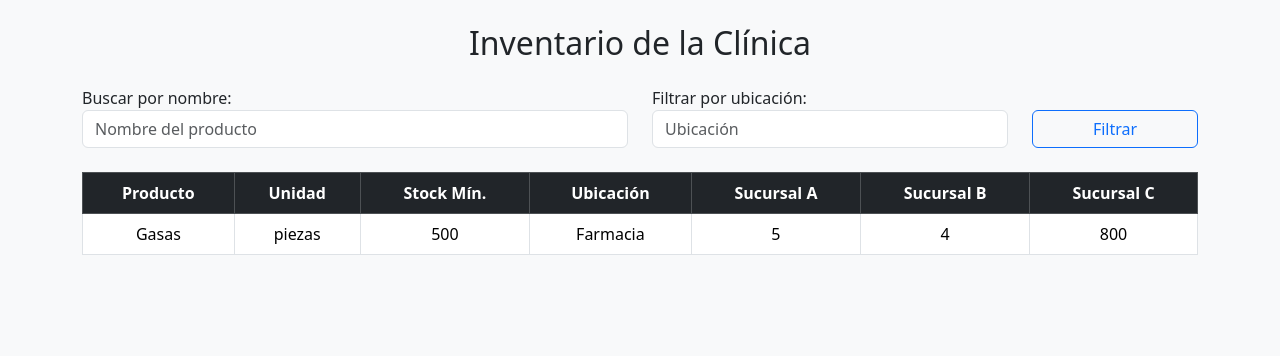
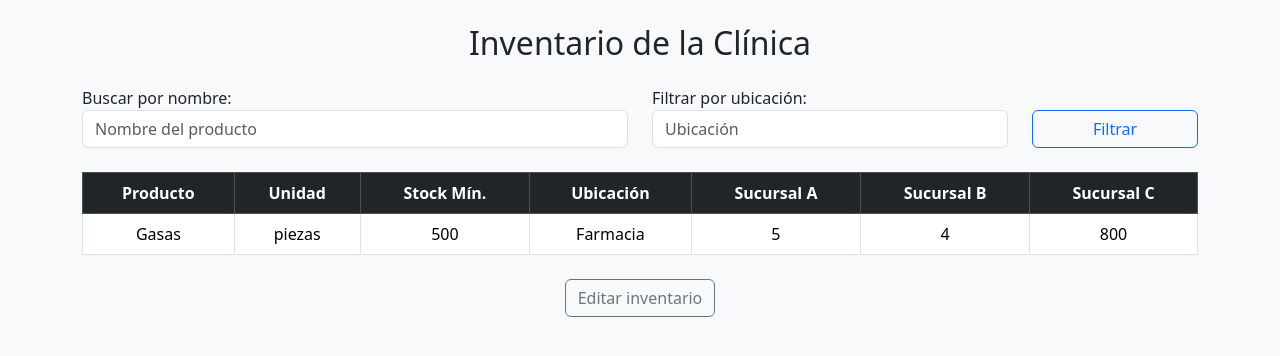
Before and after one commit to AlbertoMGo/inventario-despacho, a Flask app: page / in a window 1280 px wide. Shown: the top 356 px of the page. Run offline with Flask 3, Linux system fonts and the light colour scheme; data comes from the database, SQL or seed files in the repository.

Commit message:
Agregar botón 'Editar inventario' en vista pública

```diff
--- a/templates/index.html
+++ b/templates/index.html
@@ -60,6 +60,10 @@
     </tbody>
   </table>
 
+  <div class="text-center mt-4">
+    <a href="/login" class="btn btn-outline-secondary">Editar inventario</a>
+  </div>
+
 </div>
 </body>
 </html>
```
Lines whose indentation alone changed are shown as unchanged.
